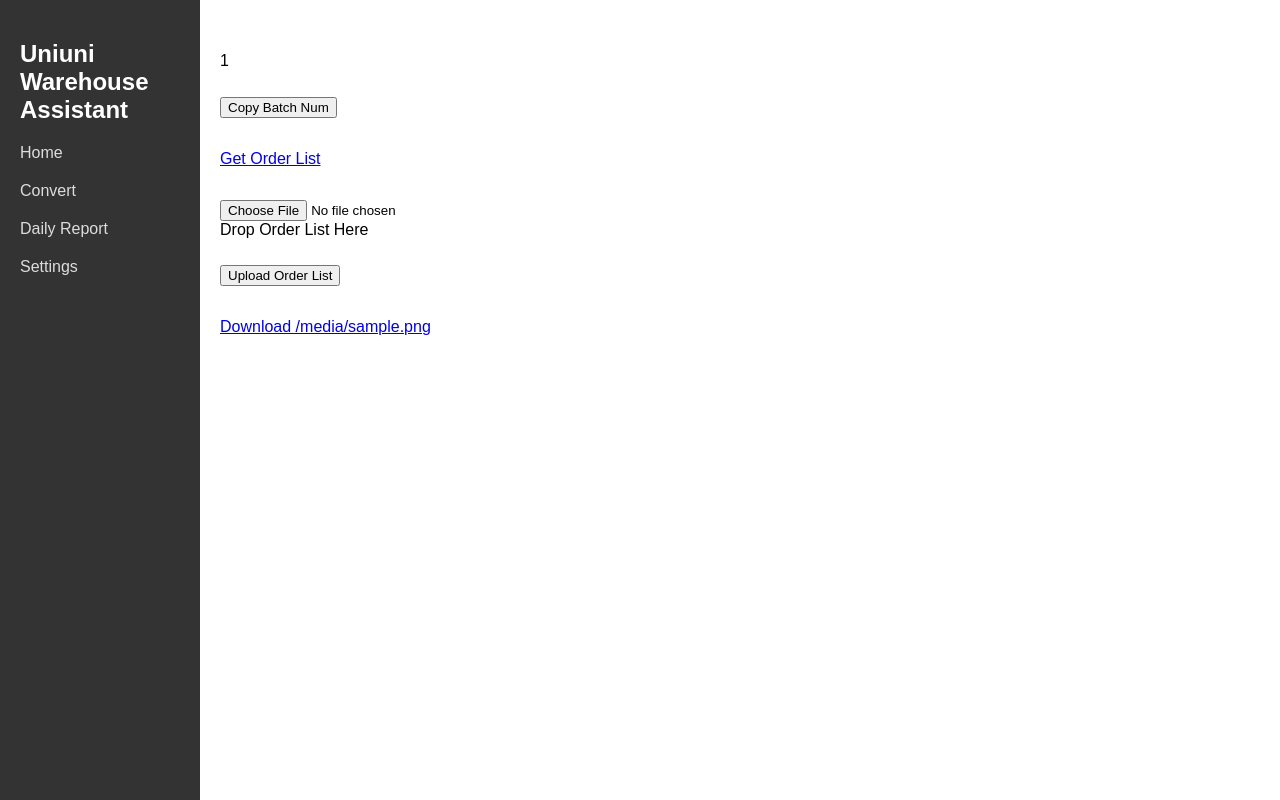
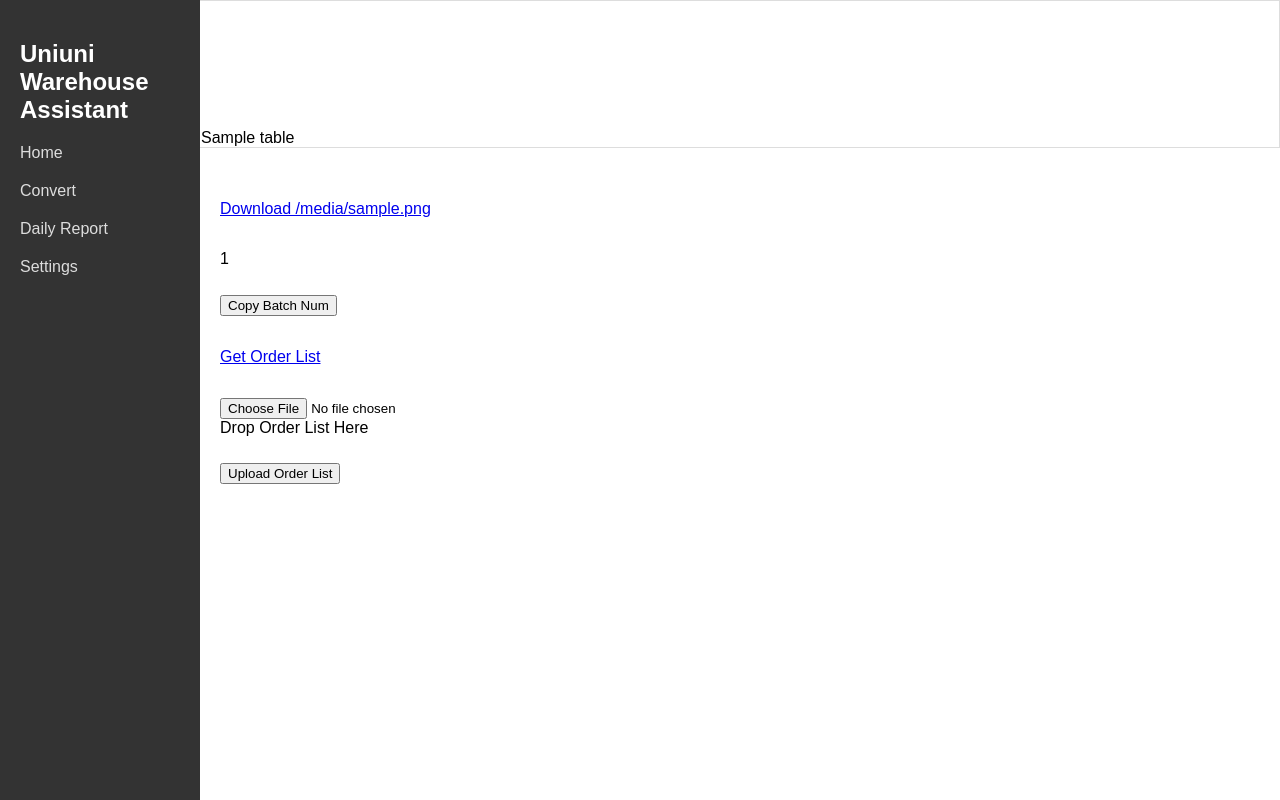
Before and after one commit to astrdino/UNIUNI-realOA, a Flask app: template templates/Auto_DailyReport.html in a window 1280 px wide. Run offline with Flask 2, Linux system fonts and the light colour scheme; the template is opened without the code that fills it: most values are stand-ins (such as "Sample title", 1, 10 or a date in 2020).

Commit message:
Update 0128/2024

```diff
--- a/main.py
+++ b/main.py
@@ -2,9 +2,12 @@
 from flask import Flask, request,render_template,send_file,send_from_directory, jsonify
 
 import pandas as pd
+import numpy as np
 import openpyxl
 
 import os
+import io
+
 import csv
 from datetime import datetime, timedelta
 import pytz
@@ -13,6 +16,9 @@
 import threading
 import time
 
+
+
+#Version 01/24/2024
 
 #https://realpython.com/python-web-applications/
 
@@ -145,7 +151,43 @@
 
         writeIn()
 
-        return render_template('Auto_DailyReport.html',output_filename="V3-Auto-Daily-Report.xlsx")
+        """
+        String Display On the Site
+        """
+        # Open the Excel file
+        wb = openpyxl.load_workbook('./tmp/V3-Auto-Daily-Report.xlsx',data_only = True)
+        sheet = wb.active
+
+
+        # Convert the sheet to HTML
+        output = io.StringIO()
+        output.write('<table class="excel-table">')
+
+        # Header row
+        output.write('<tr>')
+        for cell in sheet[1]:
+            cell_value = '' if cell.value is None else cell.value
+            output.write(f'<th>{cell_value}</th>')
+        output.write('</tr>')
+
+        # Data rows
+        for row in sheet.iter_rows(min_row=2):
+            output.write('<tr>')
+            for cell in row:
+                cell_value = '' if cell.value is None else cell.value
+
+                #Make particular title bold
+                if cell_value == 'Pakg Status' or cell_value == 'Quantity' or cell_value == "Total Rate" or cell_value == "TTL PAKGS" or is_date(str(cell_value)):
+                    output.write(f'<td><strong>{cell_value}</strong></td>')
+                else:
+                    output.write(f'<td>{cell_value}</td>')
+            output.write('</tr>')
+
+        output.write('</table>')
+        html_table = output.getvalue()
+        output.close()
+
+        return render_template('Auto_DailyReport.html',output_filename="V3-Auto-Daily-Report.xlsx", table=html_table)
         # return render_template('Auto_DailyReport.html',RA_Sheet_Status = 'Road Assignment Found')
 
 
@@ -210,6 +252,13 @@
     #[('01', '06'), ('01', '07'), ('01', '08'), ('01', '09'), ('01', '10'), ('01', '11')]
     # print(datelist)
     return datelist
+
+def is_date(string):
+    try:
+        datetime.strptime(string, '%m-%d-%Y')
+        return True
+    except ValueError:
+        return False
 
 def genMapList(file,DATE_LIST):
 
@@ -338,7 +387,7 @@
             ddata['data_analysis'] = []
 
             for one_st in ddata['st_result']:
-
+                rate = 0
                 if(this_ttlPAKGs != 0):
                     rate = one_st / this_ttlPAKGs
 
--- a/static/stylesheets/style.css
+++ b/static/stylesheets/style.css
@@ -3,6 +3,12 @@
 * {
     box-sizing: border-box;
 }
+
+
+:root {
+    --NavWidth: 200px
+  }
+
 
 body {
     margin: 0;
@@ -61,3 +67,35 @@
 #BtnArea *{
     display: block;
 }
+
+
+
+.excel-table-container {
+    display: flex;
+    padding-left: var(--NavWidth);
+    padding-top: 10%;
+    width: 100%;
+    /* height: 600px; */
+    overflow: auto; /* Enables scrolling */
+    border: 1px solid #ddd;
+}
+
+.excel-table {
+    font-family: 'Arial';
+    border-collapse: collapse;
+    width: 100%;
+    font-size: 10px;
+    table-layout: auto; /* Adjusts column width */
+}
+
+.excel-table td, .excel-table th {
+    border: 1px solid #ddd;
+    padding: 4px;
+    white-space: nowrap; /* Prevents text wrapping */
+}
+
+@media screen and (max-width: 600px) {
+    .excel-table th, .excel-table td {
+        padding: 2px;
+    }
+}
--- a/templates/Auto_DailyReport.html
+++ b/templates/Auto_DailyReport.html
@@ -28,7 +28,22 @@
         </ul>
     </div>
 
+    <div class="excel-table-container">
+        {{ table|safe }}
+    </div>
+
     <div class="content" style="display: block;">
+
+        <div id="result">
+
+            {%if output_filename %}
+                <a href="/download/{{output_filename}}">Download {{output_filename}}</a>
+
+
+            {% endif %}
+
+
+        </div>
 
         <form action="/Auto_DailyReport.html" method="POST" enctype="multipart/form-data">
 
```
Also changed, not shown: other parts of static/stylesheets/style.css (+1 -1 lines), other parts of templates/Auto_DailyReport.html (+0 -8 lines), 2 other files.
